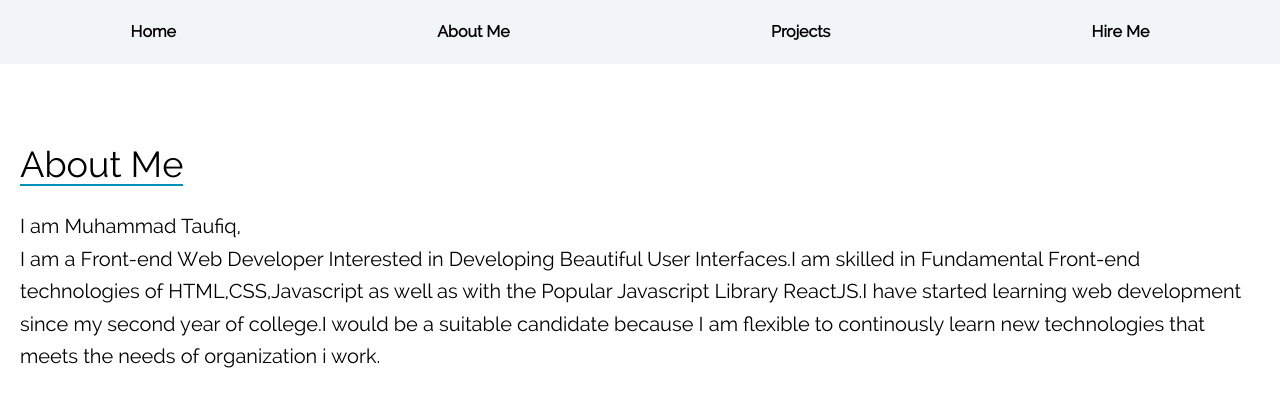
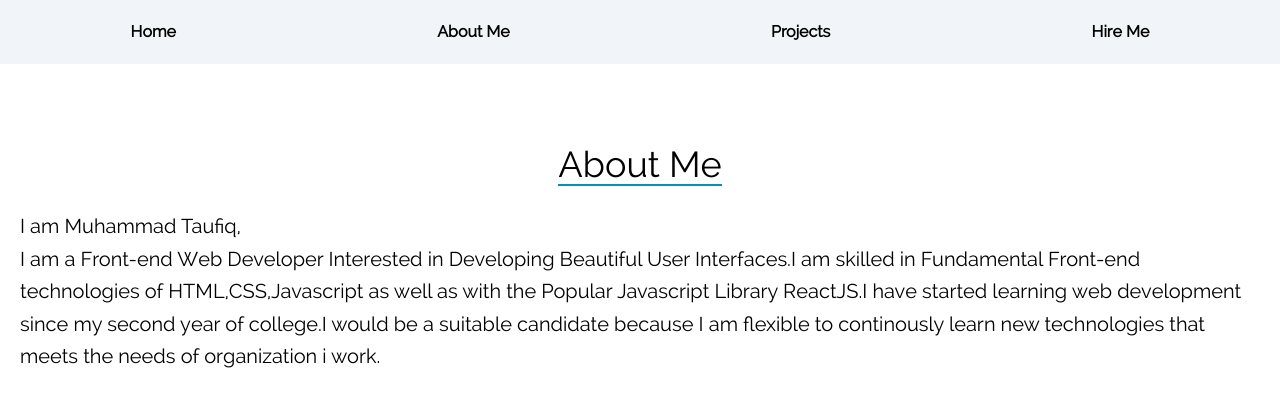
Before and after one commit to mdtaufiq28/Portfolio, a React (Vite) app: page /aboutme in a window 1280 px wide. Shown: the top 406 px of the page. Built offline with nearby package versions, Linux system fonts and the light colour scheme.

Commit message:
changed the about me heading alignment

```diff
--- a/pages/AboutMe.jsx
+++ b/pages/AboutMe.jsx
@@ -2,7 +2,7 @@ import React from 'react'
 
 const AboutMe = () => {
   return (
-    <div className='flex flex-col gap-y-6 px-5'>
+    <div className='flex flex-col items-center gap-y-6 px-5'>
       <div className='text-4xl border-b-2 border-b-cyan-600 w-fit'>
         About Me
       </div>
```
